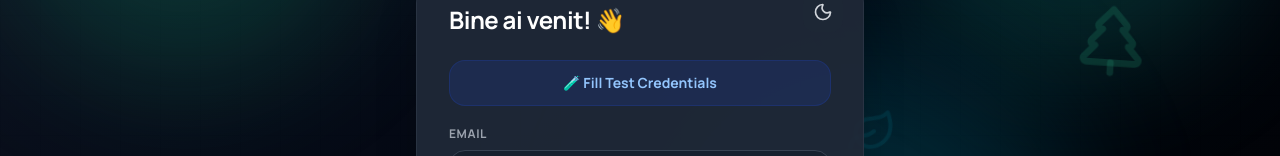
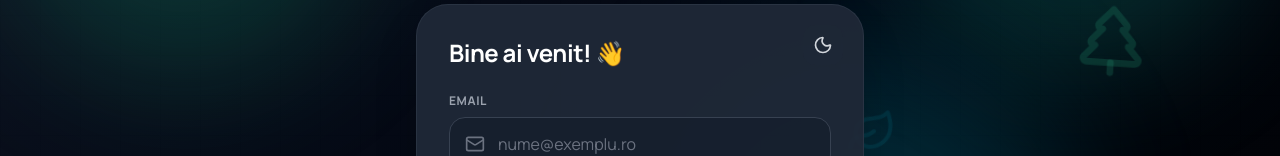
Before and after one commit to constantiniulianneagu-lab/waste-frontend, a React (Vite) app: page /login in a window 1280 px wide. Shown: the part 305-461 px from the top of the page. Built offline with nearby package versions, Linux system fonts and the light colour scheme; no server answers.

Commit message:
sters credentiale login

```diff
--- a/src/WasteLogin.jsx
+++ b/src/WasteLogin.jsx
@@ -71,13 +71,6 @@ const WasteLogin = () => {
     } finally {
       setLoading(false);
     }
-  };
-
-  const fillTestCredentials = () => {
-    setFormData({
-      email: 'admin@test.ro',
-      password: 'admin123'
-    });
   };
 
   return (
@@ -223,23 +216,6 @@ const WasteLogin = () => {
                 </span>
               </div>
             )}
-
-            {/* Test credentials button */}
-            <button
-              type="button"
-              onClick={fillTestCredentials}
-              className="w-full mb-5 px-4 py-3
-                       bg-blue-50 dark:bg-blue-900/30
-                       text-blue-600 dark:text-blue-300
-                       rounded-[16px]
-                       hover:bg-blue-100 dark:hover:bg-blue-900/50
-                       active:scale-98
-                       transition-all duration-300
-                       text-sm font-bold
-                       border border-blue-200 dark:border-blue-800/30"
-            >
-              🧪 Fill Test Credentials
-            </button>
 
             {/* Login form */}
             <form onSubmit={handleSubmit} className="space-y-5">
```
